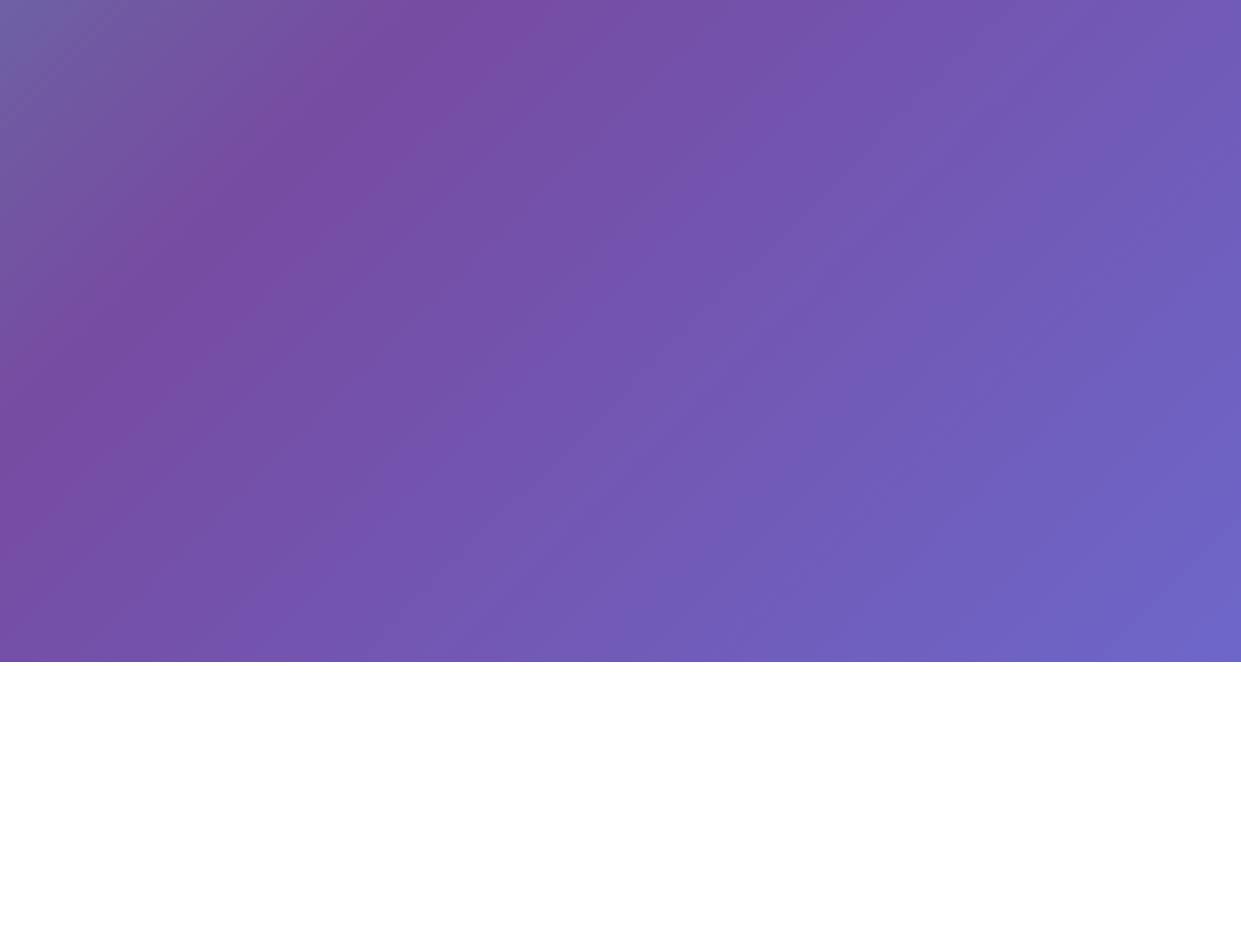
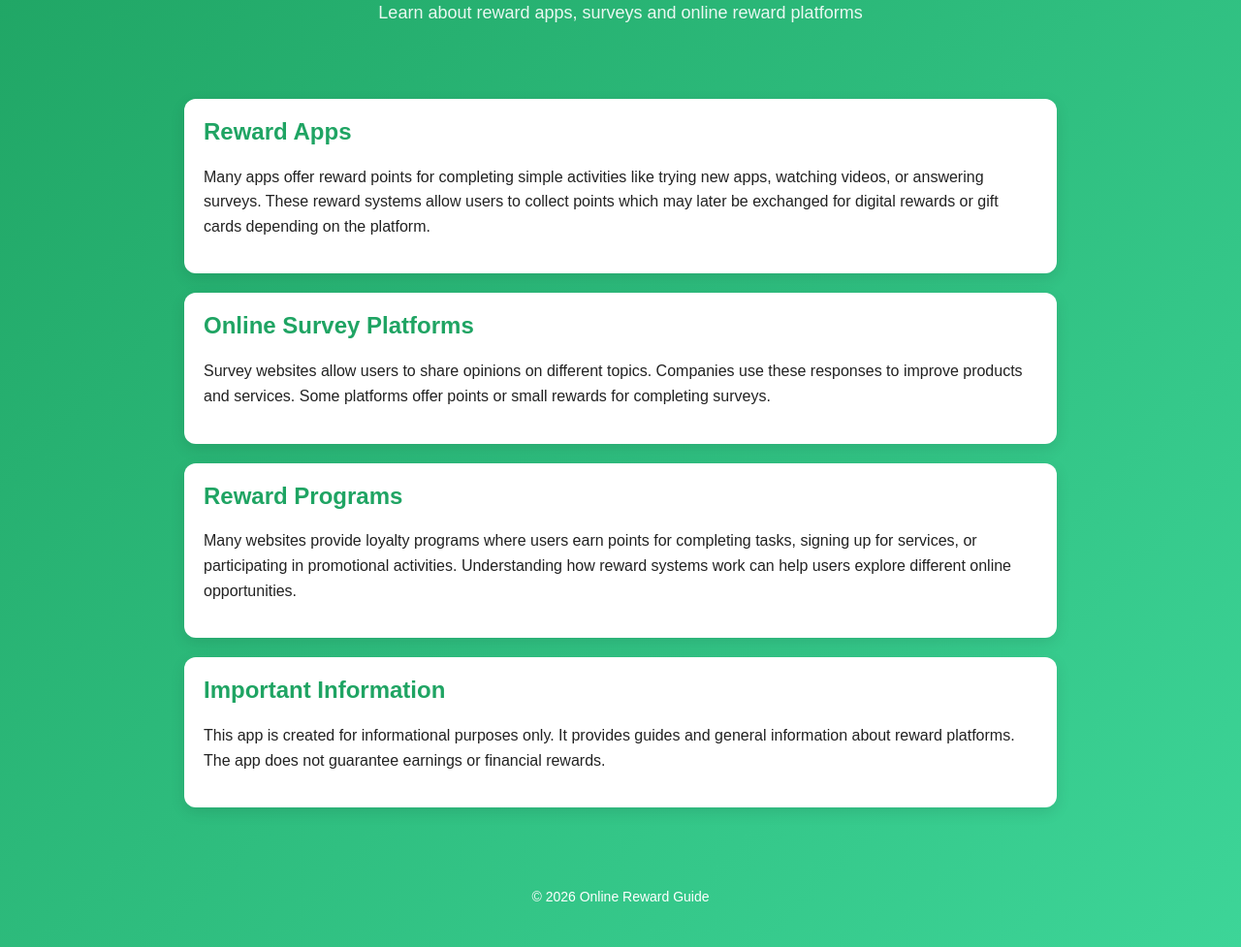
Before and after one commit to aitaissaf030-art/Savings-Planner, a plain HTML site: page index.html in a window 1280 px wide. Shown: the part 117-1094 px from the top of the page at 97% size. Before the commit the page ends 800 px from the top, so only its background shows below. Drawn offline with Linux system fonts and the light colour scheme.

Commit message:
Update index.html

```diff
--- a/index.html
+++ b/index.html
@@ -1,75 +1,149 @@
+<!DOCTYPE html>
+<html lang="en">
+<head>
+
+<meta charset="UTF-8">
+<meta name="viewport" content="width=device-width, initial-scale=1.0">
+
+<title>Online Reward Guide</title>
+
 <style>
 
 body{
+font-family: Arial, sans-serif;
 margin:0;
-font-family:'Segoe UI', sans-serif;
-height:100vh;
-display:flex;
-justify-content:center;
-align-items:center;
-background: linear-gradient(-45deg, #667eea, #764ba2, #43cea2, #185a9d);
-background-size: 400% 400%;
-animation: gradientBG 12s ease infinite;
+padding:0;
+background: linear-gradient(135deg,#1fa463,#3dd598);
+color:#222;
 }
 
-@keyframes gradientBG {
-0% { background-position: 0% 50%; }
-50% { background-position: 100% 50%; }
-100% { background-position: 0% 50%; }
+header{
+text-align:center;
+padding:40px 20px;
+color:white;
+}
+
+header h1{
+font-size:34px;
+margin-bottom:10px;
+}
+
+header p{
+font-size:18px;
+opacity:0.9;
 }
 
 .container{
-background: rgba(255,255,255,0.12);
-backdrop-filter: blur(18px);
-padding: 25px;
-border-radius: 20px;
-width: 95%;
-max-width: 420px;
-box-shadow: 0 20px 60px rgba(0,0,0,0.4);
-color: white;
+max-width:900px;
+margin:auto;
+padding:20px;
 }
 
-h2{
-text-align:center;
+.card{
+background:white;
+border-radius:12px;
+padding:20px;
 margin-bottom:20px;
+box-shadow:0 5px 15px rgba(0,0,0,0.1);
 }
 
-select,input{
-width:100%;
-padding:12px;
-margin:8px 0;
-border-radius:12px;
-border:none;
-font-size:15px;
+.card h2{
+margin-top:0;
+color:#1fa463;
 }
 
-input, select{
-background:white;
-color:black;
+.card p{
+line-height:1.6;
 }
 
-button{
-width:100%;
-padding:12px;
-margin-top:8px;
-border:none;
-border-radius:12px;
-background:linear-gradient(to right,#ff512f,#dd2476);
+footer{
+text-align:center;
+padding:30px;
 color:white;
-font-size:16px;
-cursor:pointer;
-transition:0.3s;
-}
-
-button:hover{
-transform:scale(1.03);
-}
-
-.result{
-margin-top:15px;
-font-size:18px;
-font-weight:600;
-text-align:center;
+font-size:14px;
 }
 
 </style>
+
+</head>
+
+
+<body>
+
+<header>
+
+<h1>Online Reward Guide</h1>
+
+<p>Learn about reward apps, surveys and online reward platforms</p>
+
+</header>
+
+
+<div class="container">
+
+<div class="card">
+
+<h2>Reward Apps</h2>
+
+<p>
+Many apps offer reward points for completing simple activities like
+trying new apps, watching videos, or answering surveys.
+These reward systems allow users to collect points which may later
+be exchanged for digital rewards or gift cards depending on the platform.
+</p>
+
+</div>
+
+
+<div class="card">
+
+<h2>Online Survey Platforms</h2>
+
+<p>
+Survey websites allow users to share opinions on different topics.
+Companies use these responses to improve products and services.
+Some platforms offer points or small rewards for completing surveys.
+</p>
+
+</div>
+
+
+<div class="card">
+
+<h2>Reward Programs</h2>
+
+<p>
+Many websites provide loyalty programs where users earn points
+for completing tasks, signing up for services, or participating
+in promotional activities.
+Understanding how reward systems work can help users explore
+different online opportunities.
+</p>
+
+</div>
+
+
+<div class="card">
+
+<h2>Important Information</h2>
+
+<p>
+This app is created for informational purposes only.
+It provides guides and general information about reward platforms.
+The app does not guarantee earnings or financial rewards.
+</p>
+
+</div>
+
+</div>
+
+
+<footer>
+
+<p>© 2026 Online Reward Guide</p>
+
+</footer>
+
+
+</body>
+</html>
```
